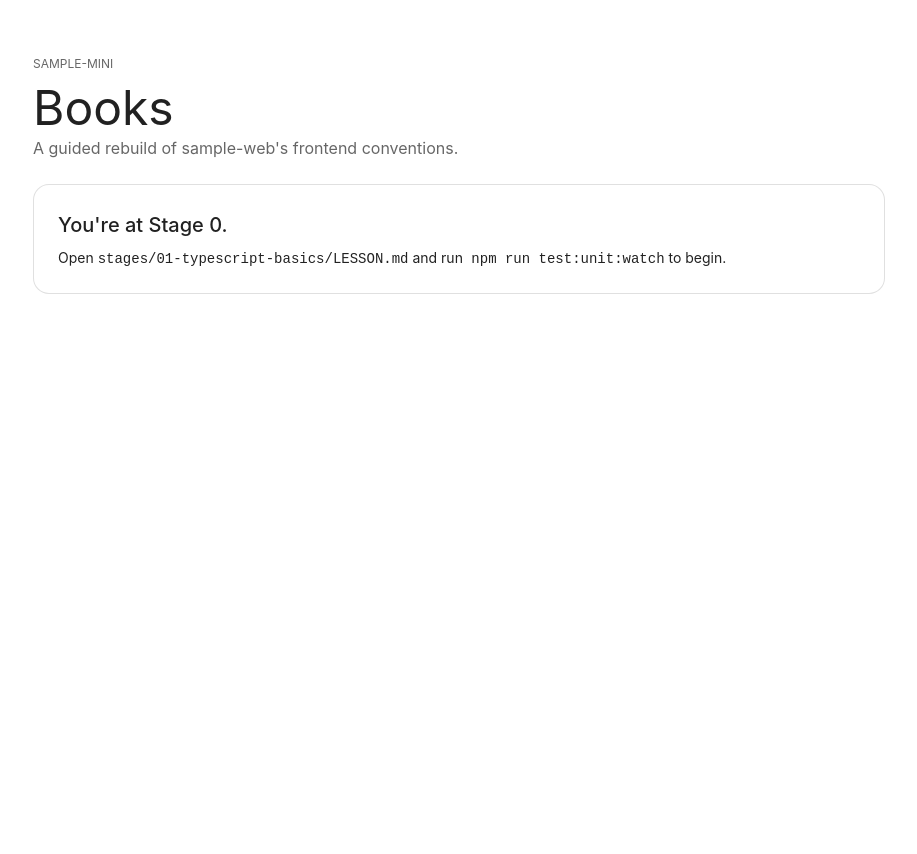
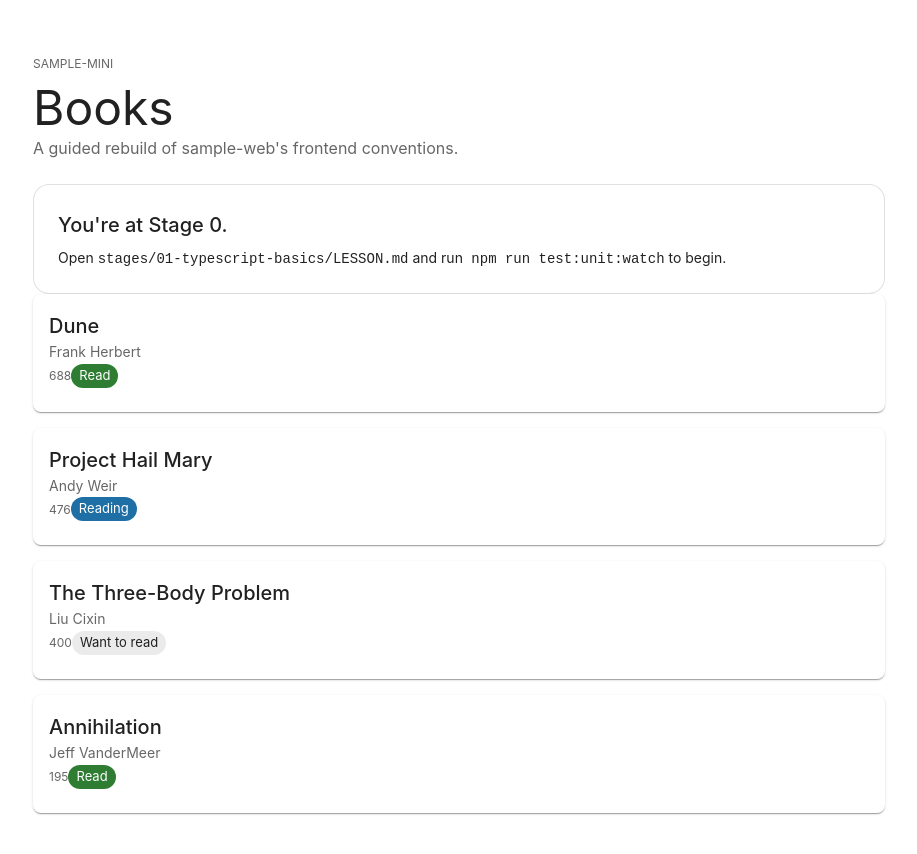
Before and after one commit to Maxzimmerman/sample-mini, a React (Vite) app: page / in a window 1280 px wide. Shown: the top 854 px of the page, without its empty margins (181-1098 px from the left). Before the commit the page ends 800 px from the top, so only its background shows below. Built offline with nearby package versions, Linux system fonts and the light colour scheme.

Commit message:
feat: finished stage 2.

```diff
--- a/src/App.tsx
+++ b/src/App.tsx
@@ -1,4 +1,6 @@
 import { Box, Container, Stack, Typography } from '@mui/material';
+import { SAMPLE_BOOKS } from '@books/types';
+import BookCard from '@books/components/BookCard';
 
 export function App() {
   return (
@@ -34,6 +36,12 @@ export function App() {
           </Typography>
         </Box>
       </Stack>
+
+      <Stack spacing={2}>
+        {SAMPLE_BOOKS.map((book) => (
+          <BookCard key={book.id} book={book} />
+        ))}
+      </Stack>
     </Container>
   );
 }
--- a/src/modules/books/components/BookCard.tsx
+++ b/src/modules/books/components/BookCard.tsx
@@ -28,7 +28,7 @@ export function BookCard({ book }: BookCardProps): JSX.Element {
   //   - Build the layout described above.
   // Rename `_props` to `{ book }` once you use it.
   void Card; void CardContent; void Stack; void Typography;
-  <Card>
+  return <Card>
     <CardContent>
       <Typography variant="h6">{book.title}</Typography>
       <Typography variant="body2" sx={{ color: 'text.secondary' }}>{book.author}</Typography>
@@ -36,5 +36,6 @@ export function BookCard({ book }: BookCardProps): JSX.Element {
       <BookStatusBadge status={book.status}></BookStatusBadge>
     </CardContent>
   </Card>
-  throw new Error('Not implemented');
 }
+
+export default BookCard;
```
